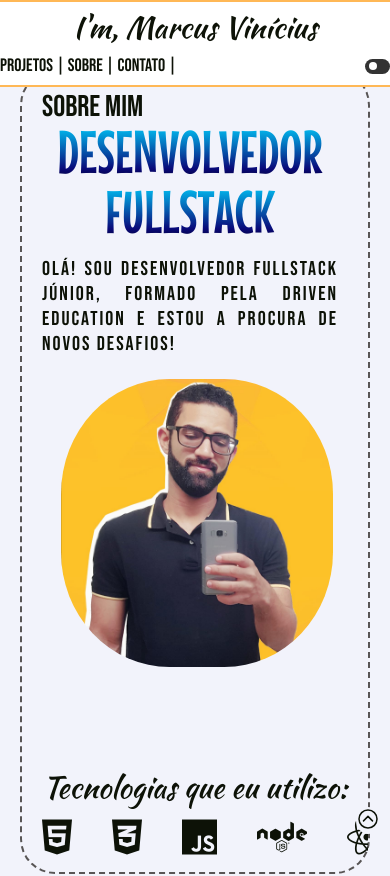
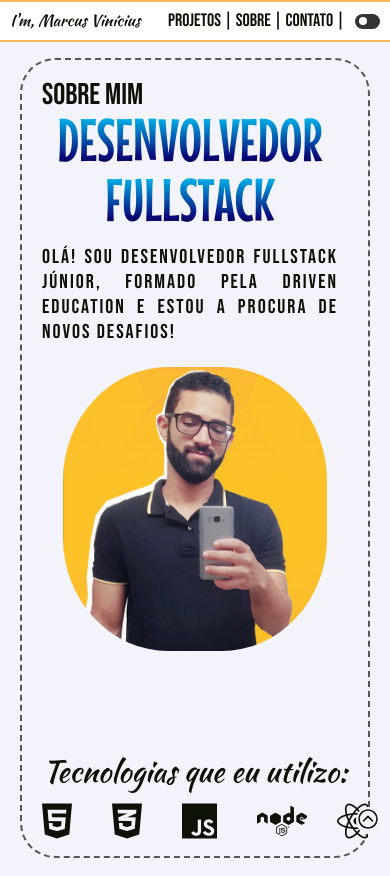
Before and after one commit to marcus-souza-soares/my-site, a plain HTML site: page index.html in a window 390 px wide. Shown: the top 876 px of the page. Drawn offline with nearby package versions, Linux system fonts and the light colour scheme; a web font is replaced by a local one.

Commit message:
mais ajustes

```diff
--- a/index.html
+++ b/index.html
@@ -51,6 +51,10 @@
                     <i class="fa-solid fa-database"></i>
                     <i class="fa-brands fa-npm"></i>
                     <i class="fa-brands fa-github"></i>
+                    <i class="fa-brands fa-docker"></i>
+                    <i class="fa-brands fa-angular"></i>
+                    <i class="fa-brands fa-linux"></i>
+                    <i class="fa-solid fa-rectangle-terminal"></i>
                 </div>
 
         </section>
@@ -211,7 +215,7 @@
             document.querySelector(".contato").scrollIntoView();
         })
         up.addEventListener("click", () => {
-            window.scrollTo(0,0);
+            window.scrollTo(0, 0);
         })
     </script>
 </body>
--- a/reset.css
+++ b/reset.css
@@ -1,3 +1,6 @@
+* {
+	box-sizing: border-box;
+}
 
 html, body, div, span, applet, object, iframe,
 h1, h2, h3, h4, h5, h6, p, blockquote, pre,
--- a/style.css
+++ b/style.css
@@ -8,7 +8,7 @@ html {
     --top-color: #ffffff;
     --background-color: #f2f3fb;
     --text-color: #0D1207;
-    --text-color-dark: #ffffff;
+
     --dark-bg: #1c2007;
     --menu-font: 'Bebas Neue', cursive;
     --apresentacao-cor-fonte: -webkit-linear-gradient(90deg, rgba(2, 0, 36, 1) 0%, rgba(9, 9, 121, 1) 22%, rgba(0, 212, 255, 1) 100%);
@@ -20,9 +20,9 @@ html {
 }
 
 body.dark {
+    --text-color: #ffffff;
     --top-color: #1c2007;
     background-color: var(--dark-bg);
-    color: var(--text-color-dark);
 }
 
 body {
@@ -39,7 +39,7 @@ body {
     width: 100%;
     display: flex;
     flex-wrap: nowrap;
-    padding: 10px 0px 10px 0px;
+    padding: 10px;
     justify-content: space-between;
     border-bottom: 2px solid #ff9d14b7;
     border-top: 2px solid #ff9d14b7;
@@ -130,6 +130,7 @@ input:checked+.slider:before {
 .slider:before {
     border-radius: 50%;
 }
+
 .container.sobre {
     margin-top: 70px;
 }
@@ -256,7 +257,10 @@ main {
 i {
     margin: 15px 20px;
     font-size: 40px;
+    height: 40px;
+    width: 40px;
 }
+
 
 
 
@@ -264,9 +268,11 @@ i {
 
 /* área de projetos */
 
-.rigth, .left {
+.rigth,
+.left {
     width: auto;
 }
+
 .projeto-box {
     display: flex;
     width: 300px;
@@ -278,7 +284,8 @@ i {
     flex-direction: column;
     justify-content: space-between;
 }
-.principal{
+
+.principal {
     display: flex;
 }
 
@@ -290,6 +297,7 @@ i {
     max-width: 5em;
     height: auto;
 }
+
 .btns {
     margin-top: 10px;
     width: 100%;
@@ -318,20 +326,21 @@ footer ion-icon {
 
 @media (max-width: 600px) {
     .top {
-        flex-direction: column;
         align-items: center;
     }
 
     header {
-        margin-bottom: 15px;
+        font-size: 16px;
+
     }
 
     nav {
+        margin-right: 10px;
         font-size: 18px;
     }
 
     .top-right {
-        width: 100%;
+        width: auto;
         display: flex;
         justify-content: space-between;
     }
@@ -350,6 +359,10 @@ footer ion-icon {
         -webkit-transform: translateX(10px);
         -ms-transform: translateX(10px);
         transform: translateX(10px);
+    }
+
+    .container.sobre {
+        margin-top: 58px;
     }
 
     .container {
@@ -382,8 +395,12 @@ footer ion-icon {
         width: 100%;
         height: 100%;
     }
+
     .projeto-box {
         width: auto;
     }
 
 }
+
+
+/* FOR SVGS -------------------- */
```
Also changed, not shown: imgs/icons8-typescript.svg (added), imgs/typescript.png (added).
